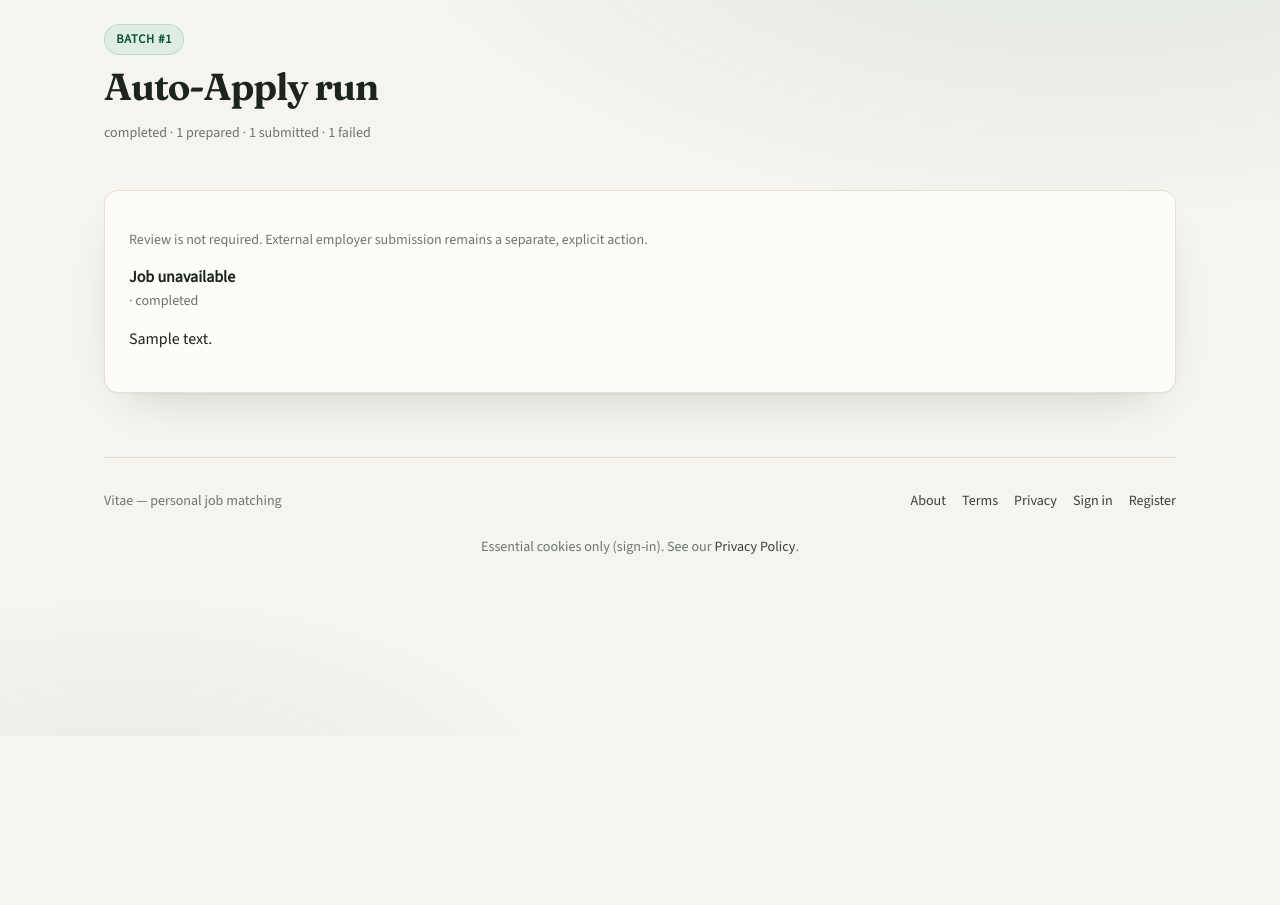
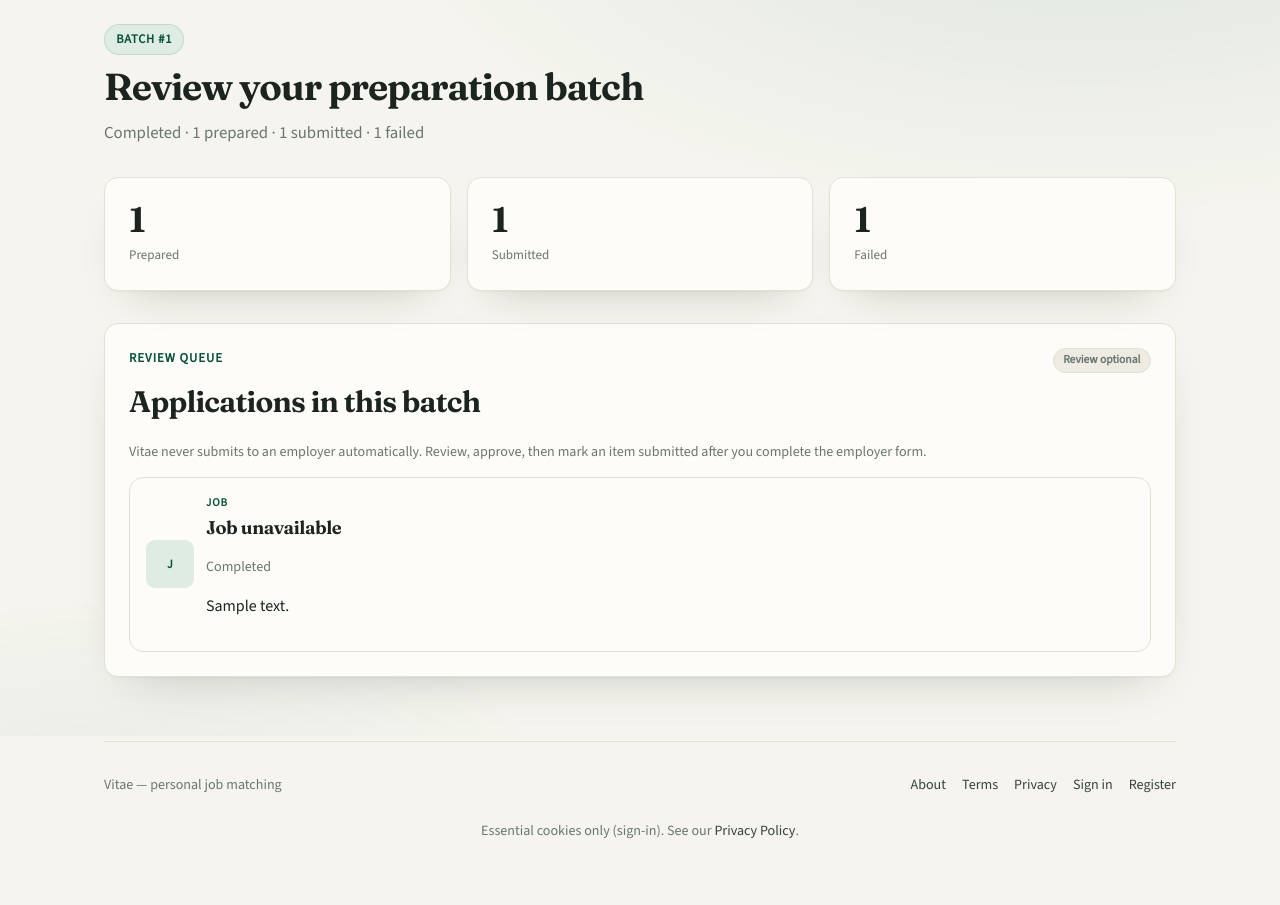
Before and after one commit to OktopalsHub/Vitae, a FastAPI app: template app/templates/auto_apply_detail.html in a window 1280 px wide. Shown: the part 64-969 px from the top of the page. Before the commit the page ends 619 px from the top, so only its background shows below. Run offline with FastAPI, Linux system fonts and the light colour scheme; the template is opened without the code that fills it: most values are stand-ins (such as "Sample title", 1, 10 or a date in 2020); parts of the project's set-up code (start-up, migrations or seed data) failed here and were passed over.

Commit message:
feat(ui): redesign auto-apply review flow

```diff
--- a/app/templates/auto_apply_detail.html
+++ b/app/templates/auto_apply_detail.html
@@ -1,37 +1,65 @@
 {% extends "base.html" %}
 {% block title %}Auto-Apply Batch · Vitae{% endblock %}
 {% block content %}
-<div class="page-head">
-  <div><p class="eyebrow">Batch #{{ run.id }}</p><h1>Auto-Apply run</h1><p class="meta">{{ run.status }} · {{ run.prepared_count }} prepared · {{ run.submitted_count }} submitted · {{ run.failed_count }} failed</p></div>
+<div class="page-head page-head--wide">
+  <div>
+    <p class="eyebrow">Batch #{{ run.id }}</p>
+    <h1>Review your preparation batch</h1>
+    <p class="lede">{{ run.status|title }} · {{ run.prepared_count }} prepared · {{ run.submitted_count }} submitted · {{ run.failed_count }} failed</p>
+  </div>
   <div class="actions">
-    {% if run.status in ['queued','paused'] %}<form action="/auto-apply/runs/{{ run.id }}/start" method="post"><button class="btn btn-primary">Start</button></form>{% endif %}
+    {% if run.status in ['queued','paused'] %}<form action="/auto-apply/runs/{{ run.id }}/start" method="post"><button class="btn btn-primary">Start preparation</button></form>{% endif %}
     {% if run.status == 'running' %}<form action="/auto-apply/runs/{{ run.id }}/pause" method="post"><button class="btn">Pause</button></form>{% endif %}
-    {% if run.status not in ['completed','failed','cancelled'] %}<form action="/auto-apply/runs/{{ run.id }}/cancel" method="post"><button class="btn">Cancel</button></form>{% endif %}
+    {% if run.status not in ['completed','failed','cancelled'] %}<form action="/auto-apply/runs/{{ run.id }}/cancel" method="post"><button class="btn btn-danger">Cancel</button></form>{% endif %}
   </div>
 </div>
-<div class="panel">
-  <p class="meta">Review is {% if run.requires_review %}required{% else %}not required{% endif %}. External employer submission remains a separate, explicit action.</p>
+
+<div class="stats">
+  <div class="stat"><div class="n">{{ run.prepared_count }}</div><div class="l">Prepared</div></div>
+  <div class="stat"><div class="n">{{ run.submitted_count }}</div><div class="l">Submitted</div></div>
+  <div class="stat"><div class="n">{{ run.failed_count }}</div><div class="l">Failed</div></div>
+</div>
+
+<section class="panel">
+  <div class="section-heading">
+    <div><p class="kicker">Review queue</p><h2 class="section-title">Applications in this batch</h2></div>
+    <span class="badge {% if run.requires_review %}ok{% endif %}">{% if run.requires_review %}Review required{% else %}Review optional{% endif %}</span>
+  </div>
+  <p class="meta">Vitae never submits to an employer automatically. Review, approve, then mark an item submitted after you complete the employer form.</p>
+
+  <div class="application-board">
   {% for item in items %}
     {% set job = listing_map.get(item.listing_id) %}
-  <article class="application-row">
+    <article class="application-card">
+      <div class="application-card__main">
+        <div class="application-card__icon" aria-hidden="true">{{ (job.company if job and job.company else (job.title if job else "J"))[:1]|upper }}</div>
         <div>
-      <strong>{{ job.title if job else 'Job unavailable' }}</strong>
-      <div class="meta">{{ job.company if job else '' }} · {{ item.status }}{% if item.requires_review %} · review required{% endif %}</div>
+          <p class="kicker">{{ job.company if job and job.company else "Job" }}</p>
+          <h2>{{ job.title if job else 'Job unavailable' }}</h2>
+          <p class="meta">{{ item.status|replace('_',' ')|title }}{% if item.requires_review %} · review required{% endif %}</p>
           {% if item.review_reason %}<p>{{ item.review_reason }}</p>{% endif %}
           {% if item.last_error %}<p class="meta">{{ item.last_error }}</p>{% endif %}
         </div>
-    <div class="actions">
+      </div>
+      <div class="application-card__side">
         {% if item.status == 'needs_review' %}
         <form action="/auto-apply/items/{{ item.id }}/approve" method="post"><button class="btn btn-ok">Approve</button></form>
         {% endif %}
         {% if item.status in ['ready','needs_review'] %}
-      <form action="/auto-apply/items/{{ item.id }}/review" method="post"><input name="reason" placeholder="Review reason" /><button class="btn">Request review</button></form>
+        <form action="/auto-apply/items/{{ item.id }}/review" method="post"><input name="reason" placeholder="Review reason" aria-label="Review reason" /><button class="btn">Request review</button></form>
         {% endif %}
         {% if item.status == 'ready' %}
-      <form action="/auto-apply/items/{{ item.id }}/submit" method="post"><input name="external_application_id" placeholder="Employer ID" /><input name="external_url" placeholder="Employer URL" /><button class="btn btn-ok">Mark submitted</button></form>
+        <form action="/auto-apply/items/{{ item.id }}/submit" method="post" class="form-inline">
+          <input name="external_application_id" placeholder="Employer ID" aria-label="Employer application ID" />
+          <input name="external_url" type="url" placeholder="Employer URL" aria-label="Employer application URL" />
+          <button class="btn btn-ok" type="submit">Mark submitted</button>
+        </form>
         {% endif %}
       </div>
     </article>
-  {% else %}<p class="meta">No jobs in this batch.</p>{% endfor %}
+  {% else %}
+    <div class="empty-state empty-state--compact"><h3>No jobs in this batch</h3><p class="meta">The preparation queue is empty.</p></div>
+  {% endfor %}
   </div>
+</section>
 {% endblock %}
```
Lines whose indentation alone changed are shown as unchanged.
